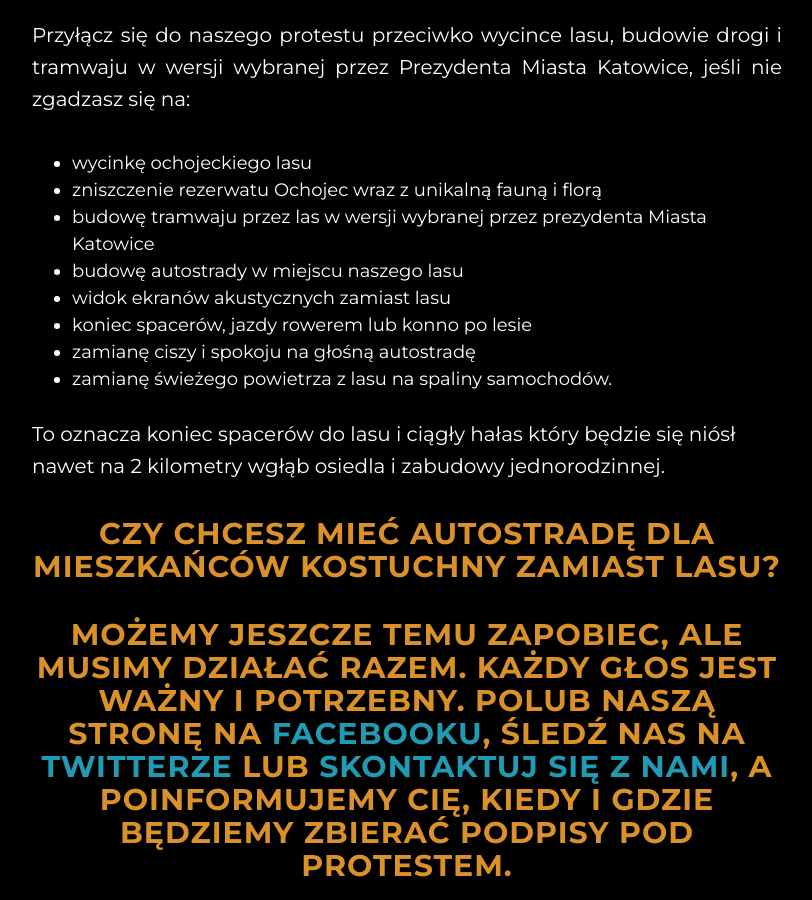
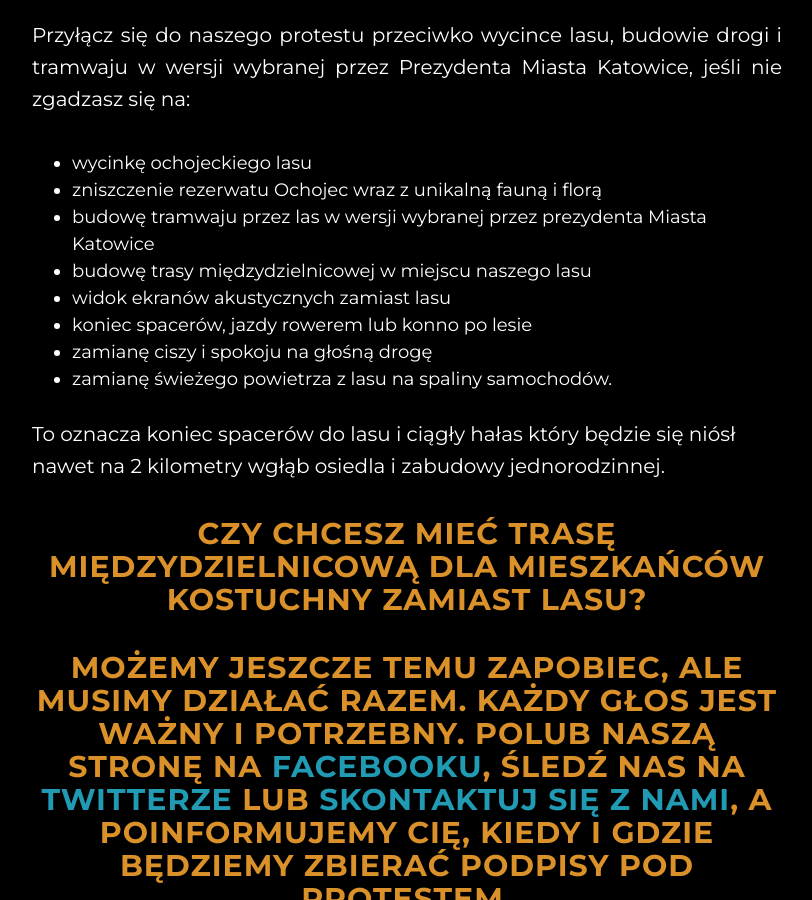
Before and after one commit to naszlas-katowice/naszlas.katowice.pl, a Jekyll site: the page built from index.html, in a window 1280 px wide and 900 px high, scrolled down 2538 px. Shown: the whole window, without its empty margins (233-1045 px from the left). Built offline with Jekyll 4.4.1, drawn with Linux system fonts in a browser that asks for light colours.

Commit message:
Update index.html

```diff
--- a/index.html
+++ b/index.html
@@ -66,17 +66,17 @@ layout: default
           <li>wycinkę ochojeckiego lasu</li>
           <li>zniszczenie rezerwatu Ochojec wraz z unikalną fauną i florą</li>
           <li>budowę tramwaju przez las w wersji wybranej przez prezydenta Miasta Katowice</li>
-          <li>budowę autostrady w miejscu naszego lasu</li>
+          <li>budowę trasy międzydzielnicowej w miejscu naszego lasu</li>
           <li>widok ekranów akustycznych zamiast lasu</li>
           <li>koniec spacerów, jazdy rowerem lub konno po lesie</li>
-          <li>zamianę ciszy i spokoju na głośną autostradę</li>
+          <li>zamianę ciszy i spokoju na głośną drogę</li>
           <li>zamianę świeżego powietrza z lasu na spaliny samochodów.</li>
         </ul>
         <p>
           To oznacza koniec spacerów do lasu i ciągły hałas który będzie się niósł nawet na 2 kilometry wgłąb osiedla i zabudowy jednorodzinnej.
         </p>
       <h2 style="text-align:center;" class="orange">
-        Czy chcesz mieć autostradę dla mieszkańców Kostuchny zamiast lasu?
+        Czy chcesz mieć trasę międzydzielnicową dla mieszkańców Kostuchny zamiast lasu?
       <h2 style="text-align:center;" class="orange">
         Możemy jeszcze temu zapobiec, ale musimy działać razem. Każdy głos jest ważny i potrzebny.
         Polub naszą stronę na <a href="https://web.facebook.com/Protest-przeciwko-wycince-ochojeckiego-lasu-pod-budow%C4%99-tramwaju-i-szosy-881775525263419/">facebooku</a>, śledź nas na <a href="https://twitter.com/NaszLasKatowice">twitterze</a> lub <a href="mailto:info@naszlas.katowice.pl">skontaktuj się z nami</a>, a poinformujemy Cię, kiedy i gdzie będziemy zbierać podpisy pod protestem.
```
